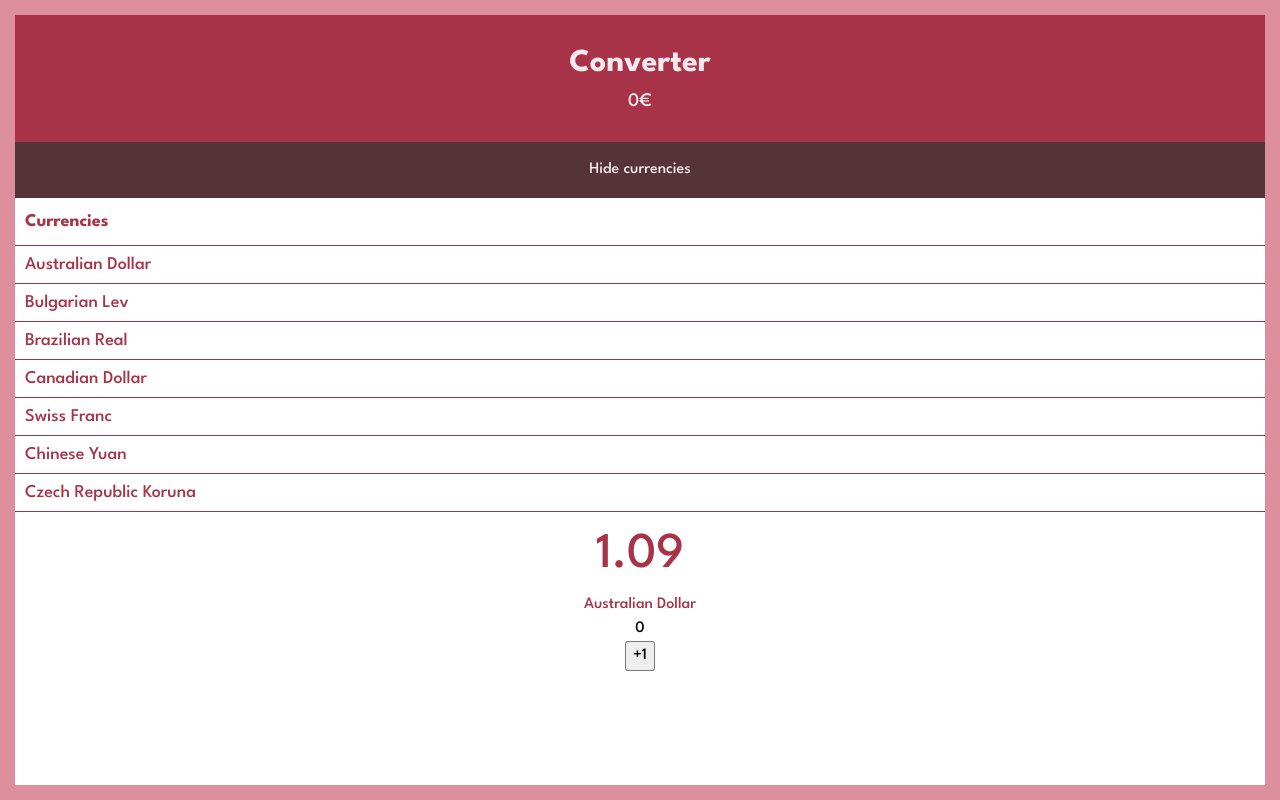
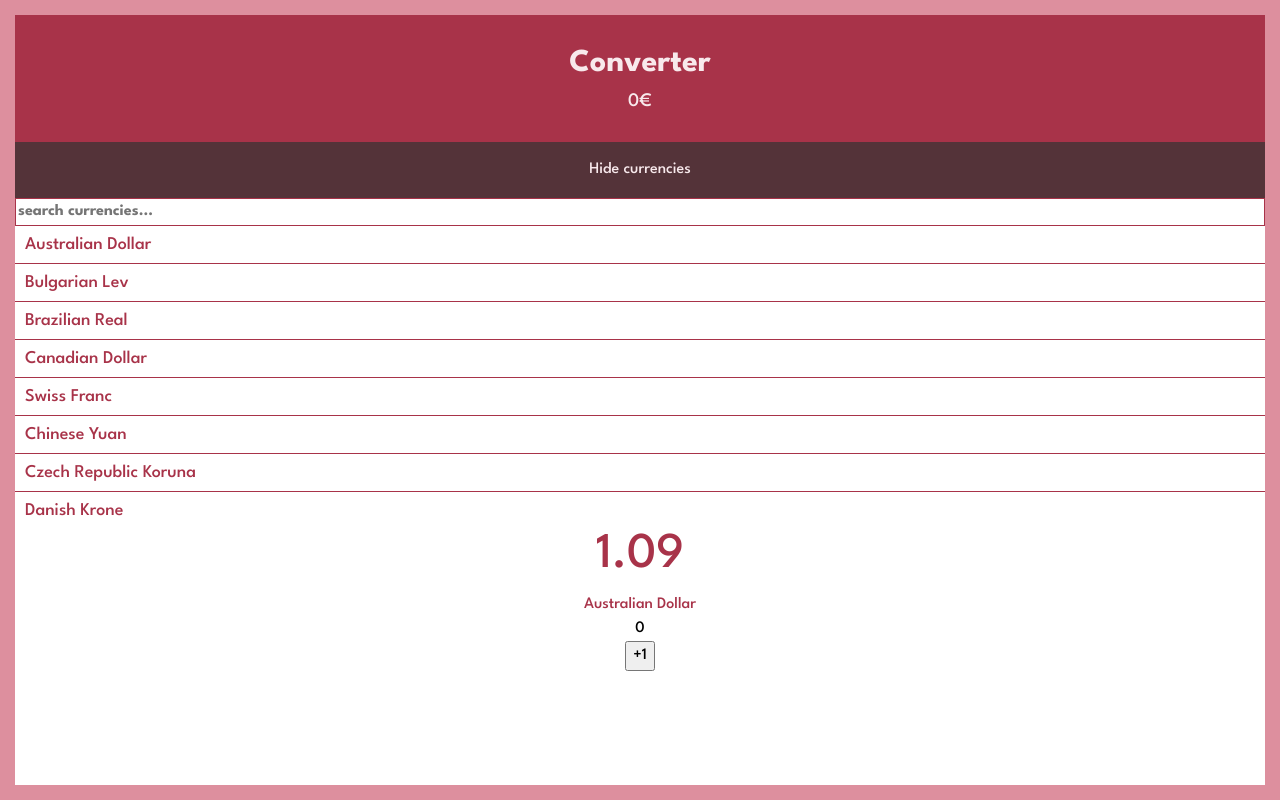
Before and after one commit to MaxCapette/Converter, a React (Vite) app: page / in a window 1280 px wide. Built offline with nearby package versions, Linux system fonts and the light colour scheme.

Commit message:
filter ok

```diff
--- a/src/components/Currencies/Currencies.scss
+++ b/src/components/Currencies/Currencies.scss
@@ -30,6 +30,15 @@ li:hover {
   background-color: v.$altColor;
   cursor: pointer;
 }
+
+.currencies-input {
+  pad: 1rem;
+  width: 100%;
+  font-weight: bold;
+  color: v.$mainColor;
+  border: solid 1px v.$mainColor;
+}
+
 /* Partie horizontale */
 ::-webkit-scrollbar {
   height: 12px; /* Hauteur de la barre horizontale */
--- a/src/components/Currencies/Currencies.tsx
+++ b/src/components/Currencies/Currencies.tsx
@@ -1,3 +1,4 @@
+import { useState } from 'react';
 import { ICurrency } from '../../@types/converter';
 import './Currencies.scss';
 
@@ -5,11 +6,25 @@ interface LiCurrency {
   currencies: ICurrency[];
 }
 function Currencies({ currencies }: LiCurrency) {
+  const [search, setSearch] = useState('');
+
+  const handleChange = (event: React.ChangeEvent<HTMLInputElement>) => {
+    setSearch(event.target.value);
+  };
+  const filteredCurrencies = currencies.filter((currency) =>
+    currency.description.toLowerCase().includes(search.toLowerCase())
+  );
   return (
     <div className="scrollLi">
-      <h2>Currencies</h2>
+      <input
+        type="text"
+        className="currencies-input"
+        placeholder="search currencies..."
+        onChange={handleChange}
+        value={search}
+      />
       <ul>
-        {currencies.map((currency) => {
+        {filteredCurrencies.map((currency) => {
           return <li key={currency.code}>{currency.description}</li>;
         })}
       </ul>
```
